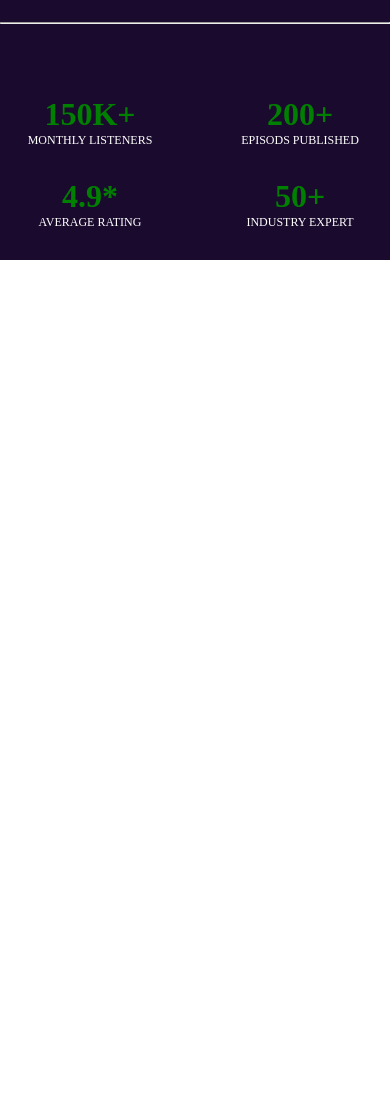
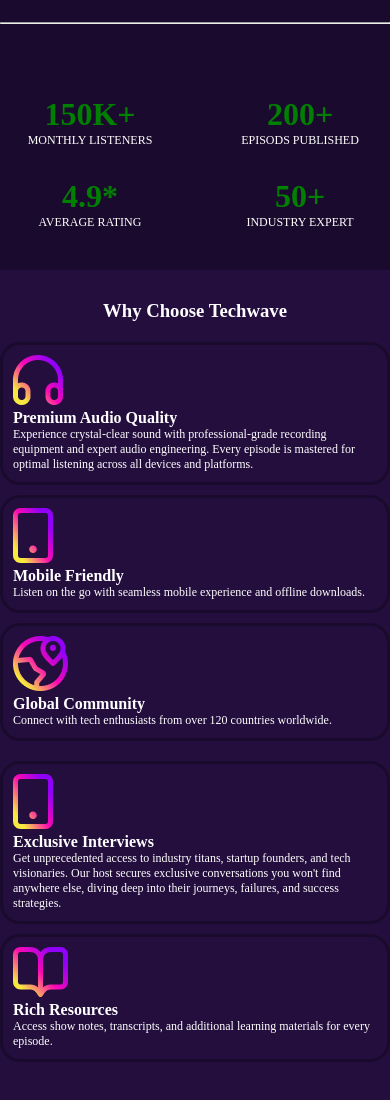
Before and after one commit to arshadhossainoh/B13-A02-Techwave, a plain HTML site: page index.html in a window 390 px wide. Shown: the part 898-1998 px from the top of the page. Before the commit the page ends 1158 px from the top, so only its background shows below. Drawn offline with Linux system fonts and the light colour scheme.

Commit message:
worked on why chose techwave section & made it responsive

```diff
--- a/index.html
+++ b/index.html
@@ -119,6 +119,62 @@
           </div>
         </div>
       </section>
+
+      <section class="choose">
+        <div class="choose-container">
+          <h3>Why Choose Techwave</h3>
+
+          <div class="grid-container">
+            <div class="premium">
+              <img src="./assets/headphone.png" alt="" />
+              <h4>Premium Audio Quality</h4>
+              <p>
+                Experience crystal-clear sound with professional-grade recording
+                equipment and expert audio engineering. Every episode is
+                mastered for optimal listening across all devices and platforms.
+              </p>
+            </div>
+
+            <div class="mobile">
+              <img src="./assets/device.png" alt="" />
+              <h4>Mobile Friendly</h4>
+              <p>
+                Listen on the go with seamless mobile experience and offline
+                downloads.
+              </p>
+            </div>
+            <div class="global">
+              <img src="./assets/location.png" alt="" />
+              <h4>Global Community</h4>
+              <p>
+                Connect with tech enthusiasts from over 120 countries worldwide.
+              </p>
+            </div>
+            <div class="interviews">
+              <img src="./assets/device.png" alt="" />
+              <h4>Exclusive Interviews</h4>
+              <p>
+                Get unprecedented access to industry titans, startup founders,
+                and tech visionaries. Our host secures exclusive conversations
+                you won't find anywhere else, diving deep into their journeys,
+                failures, and success strategies.
+              </p>
+            </div>
+
+            <aside class="rich">
+              <img src="./assets/resource.png" alt="" />
+              <h4>Rich Resources</h4>
+              <p>
+                Access show notes, transcripts, and additional learning
+                materials for every episode.
+              </p>
+            </aside>
+            <!-- <aside id="ad">
+              <p>Advertise</p>
+            </aside> -->
+          </div>
+        </div>
+      </section>
     </main>
     <footer></footer>
   </body>
--- a/style.css
+++ b/style.css
@@ -173,7 +173,7 @@
   display: flex;
   justify-content: space-between;
   text-align: center;
-  padding-bottom: 30px;
+  padding-bottom: 40px;
 }
 
 .card h4 {
@@ -184,6 +184,75 @@
 .card p {
   font-size: 0.75rem;
   color: white;
+}
+
+/* why choose techwave section */
+.choose {
+  background-color: #230e3d;
+  max-width: 1600px;
+  margin: 0 auto;
+  padding-top: 30px;
+}
+
+.choose-container {
+  /* max-width: 700px; */
+  margin: 0 auto;
+  text-align: center;
+}
+
+.choose-container h3 {
+  margin-bottom: 20px;
+  color: white;
+}
+
+.grid-container > * {
+  border: 3px solid #1a0b2e;
+  background-color: #230e3d;
+  padding: 10px;
+  border-radius: 20px;
+  color: white;
+}
+
+.grid-container h4 {
+  font-size: 1rem;
+}
+
+.grid-container p {
+  font-size: 0.75rem;
+}
+
+.premium {
+  grid-area: premium;
+}
+
+.mobile {
+  grid-area: mobile;
+}
+
+.global {
+  grid-area: global;
+}
+
+.interviews {
+  grid-area: interviews;
+}
+
+.rich {
+  grid-area: rich;
+}
+
+.grid-container {
+  max-width: 900px;
+  margin: 0 auto;
+  padding-bottom: 40px;
+
+  display: grid;
+  gap: 10px;
+  text-align: left;
+  grid-template-areas:
+    "premium    mobile    mobile "
+    "premium    global    global "
+    "interviews interviews rich";
 }
 
 /* responsive media query */
@@ -202,4 +271,14 @@
     grid-template-columns: repeat(2, 1fr);
     gap: 30px;
   }
+
+  .grid-container {
+    grid-template-areas:
+      "premium"
+      "mobile"
+      "global"
+      "sidebar"
+      "interviews"
+      "rich";
+  }
 }
```
